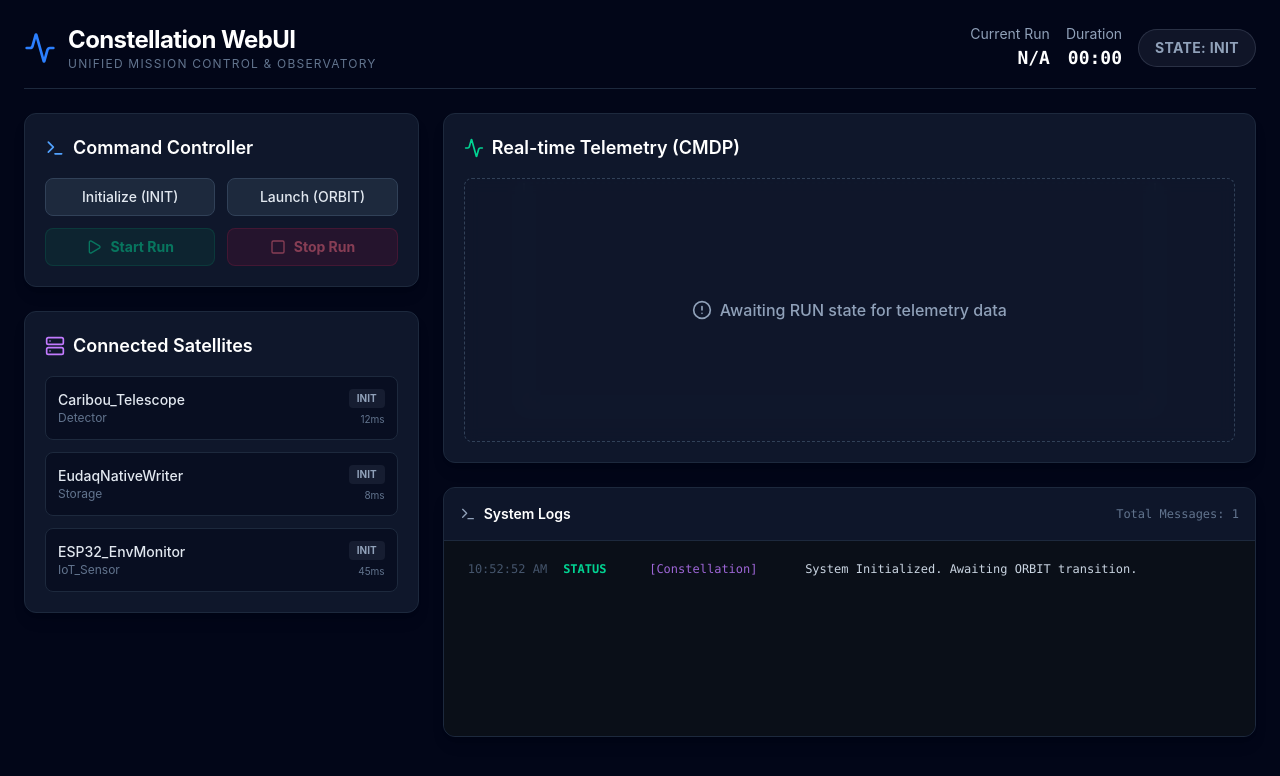
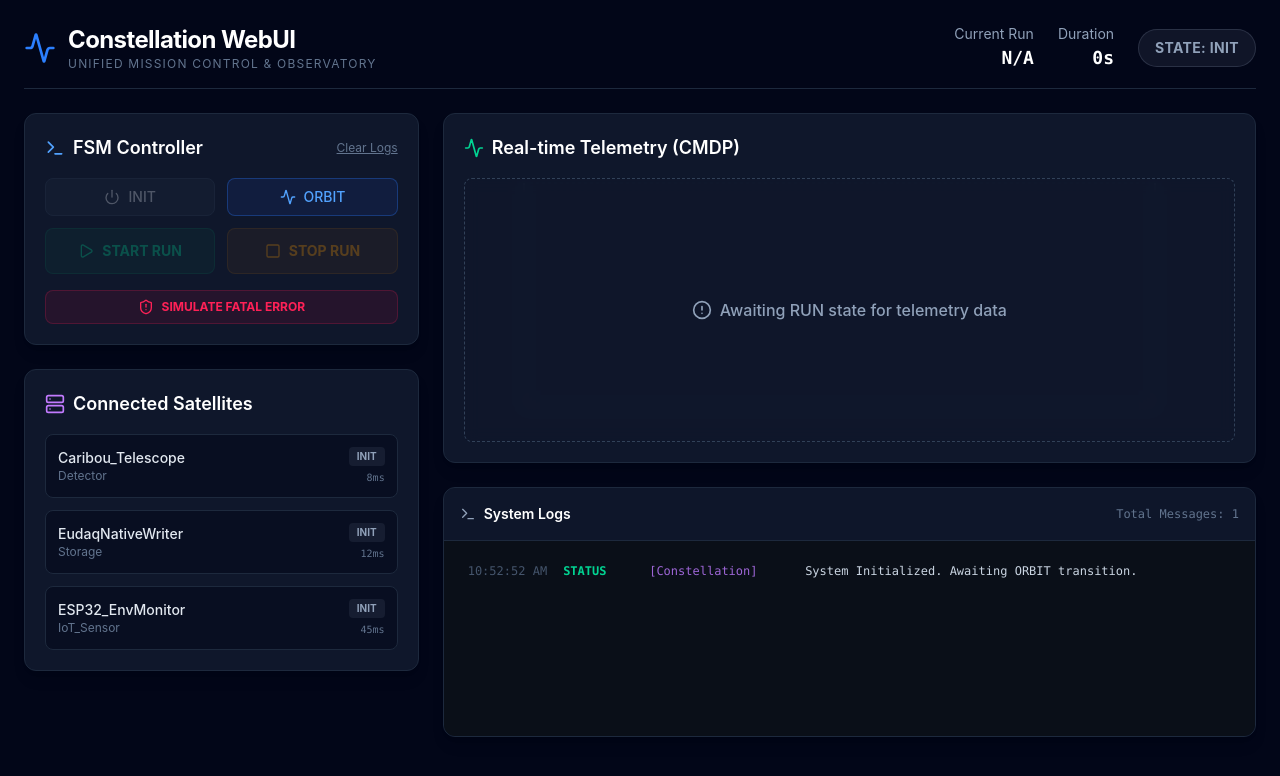
Before and after one commit to supreet-ns/Constellation-webui, a React (Vite) app: page / in a window 1280 px wide. Shown: the top 776 px of the page. Built offline with nearby package versions, Linux system fonts and the light colour scheme.

Commit message:
feat: implement FSM state transitions and wire up control panel logic

```diff
--- a/src/App.jsx
+++ b/src/App.jsx
@@ -1,18 +1,18 @@
 import React, { useState, useEffect } from 'react';
 import { LineChart, Line, XAxis, YAxis, CartesianGrid, Tooltip, ResponsiveContainer } from 'recharts';
-import { Terminal, Activity, Server, AlertCircle, Play, Square, ArrowUpCircle, ShieldAlert } from 'lucide-react';
+import { Terminal, Activity, Server, AlertCircle, Play, Square, ShieldAlert, Power } from 'lucide-react';
 
 export default function ConstellationCommandCenter() {
   // Constellation FSM Global State
   const [globalState, setGlobalState] = useState('INIT');
-  const [runId, setRunId] = useState('Run_0000');
+  const [runId, setRunId] = useState('N/A');
   const [runDuration, setRunDuration] = useState(0);
 
   // Simulated Constellation Satellites
   const [satellites, setSatellites] = useState([
-    { id: 'sat-1', name: 'Caribou_Telescope', type: 'Detector', state: 'INIT', ping: '12ms' },
-    { id: 'sat-2', name: 'EudaqNativeWriter', type: 'Storage', state: 'INIT', ping: '8ms' },
-    { id: 'sat-3', name: 'ESP32_EnvMonitor', type: 'IoT_Sensor', state: 'INIT', ping: '45ms' }
+    { id: 'sat-1', name: 'Caribou_Telescope', type: 'Detector', state: 'INIT', ping: 12 },
+    { id: 'sat-2', name: 'EudaqNativeWriter', type: 'Storage', state: 'INIT', ping: 8 },
+    { id: 'sat-3', name: 'ESP32_EnvMonitor', type: 'IoT_Sensor', state: 'INIT', ping: 45 }
   ]);
 
   // Telemetry & Logs
@@ -21,7 +21,18 @@ export default function ConstellationCommandCenter() {
     { time: new Date().toLocaleTimeString(), level: 'STATUS', sender: 'Constellation', msg: 'System Initialized. Awaiting ORBIT transition.' }
   ]);
 
-  // Simulation Engine: Runs when State is "RUN"
+  // Background UI "Heartbeat" (Updates pings dynamically)
+  useEffect(() => {
+    const heartbeat = setInterval(() => {
+      setSatellites(prev => prev.map(sat => ({
+        ...sat,
+        ping: globalState === 'ERROR' ? 0 : Math.max(2, sat.ping + (Math.random() > 0.5 ? 1 : -1) * Math.floor(Math.random() * 5))
+      })));
+    }, 2000);
+    return () => clearInterval(heartbeat);
+  }, [globalState]);
+
+  // Simulation Engine: Runs only when State is "RUN"
   useEffect(() => {
     let interval;
     if (globalState === 'RUN') {
@@ -39,7 +50,7 @@ export default function ConstellationCommandCenter() {
         });
 
         // Simulate live Observatory logs
-        if (Math.random() > 0.7) {
+        if (Math.random() > 0.6) {
           const levels = ['INFO', 'STATUS', 'WARNING'];
           const randomLevel = levels[Math.floor(Math.random() * levels.length)];
           const senders = ['Caribou_Telescope', 'ESP32_EnvMonitor'];
@@ -49,8 +60,8 @@ export default function ConstellationCommandCenter() {
             time: new Date().toLocaleTimeString(),
             level: randomLevel,
             sender: sender,
-            msg: randomLevel === 'WARNING' ? 'Latency spike detected in data transmission.' : 'Data chunk written successfully.'
-          }, ...prev].slice(0, 30));
+            msg: randomLevel === 'WARNING' ? 'Minor latency spike detected in data bus.' : 'Data chunk written successfully.'
+          }, ...prev].slice(0, 40));
         }
       }, 1000);
     }
@@ -66,13 +77,16 @@ export default function ConstellationCommandCenter() {
     if (newState === 'RUN') {
       setRunId(`Run_${Math.floor(1000 + Math.random() * 9000)}`);
       setRunDuration(0);
+      setTelemetry([]); // Clear graph on new run
+    } else if (newState === 'ERROR') {
+      setRunId('HALTED');
     }
 
     setLogs(prev => [{
       time: new Date().toLocaleTimeString(),
       level: newState === 'ERROR' ? 'CRITICAL' : 'STATUS',
       sender: 'MissionControl',
-      msg: `Constellation transitioned to ${newState} state.`
+      msg: `FSM Command Executed: Constellation transitioned to ${newState} state.`
     }, ...prev]);
   };
 
@@ -92,6 +106,7 @@ export default function ConstellationCommandCenter() {
       case 'CRITICAL': return 'text-rose-500';
       case 'WARNING': return 'text-amber-400';
       case 'STATUS': return 'text-emerald-400';
+      case 'INFO': return 'text-blue-400';
       default: return 'text-slate-300';
     }
   };
@@ -101,22 +116,22 @@ export default function ConstellationCommandCenter() {
       {/* Header */}
       <header className="flex justify-between items-center mb-6 pb-4 border-b border-slate-800">
         <div className="flex items-center gap-3">
-          <Activity className="text-blue-500 w-8 h-8" />
+          <Activity className={`w-8 h-8 ${globalState === 'ERROR' ? 'text-rose-500 animate-pulse' : 'text-blue-500'}`} />
           <div>
             <h1 className="text-2xl font-bold tracking-tight text-white">Constellation WebUI</h1>
             <p className="text-xs text-slate-500 uppercase tracking-widest">Unified Mission Control & Observatory</p>
           </div>
         </div>
-        <div className="flex gap-4 items-center">
-          <div className="text-right">
+        <div className="flex gap-6 items-center">
+          <div className="text-right hidden sm:block">
             <div className="text-sm text-slate-400">Current Run</div>
-            <div className="font-mono text-lg font-bold text-white">{globalState === 'RUN' ? runId : 'N/A'}</div>
+            <div className={`font-mono text-lg font-bold ${globalState === 'ERROR' ? 'text-rose-500' : 'text-white'}`}>{runId}</div>
           </div>
-          <div className="text-right">
+          <div className="text-right hidden sm:block">
             <div className="text-sm text-slate-400">Duration</div>
-            <div className="font-mono text-lg font-bold text-white">{globalState === 'RUN' ? `${runDuration}s` : '00:00'}</div>
+            <div className="font-mono text-lg font-bold text-white">{runDuration}s</div>
           </div>
-          <div className={`px-4 py-2 rounded-full border font-bold text-sm tracking-wide ${getStateColor(globalState)}`}>
+          <div className={`px-4 py-2 rounded-full border font-bold text-sm tracking-wide flex items-center gap-2 ${getStateColor(globalState)}`}>
             STATE: {globalState}
           </div>
         </div>
@@ -127,25 +142,52 @@ export default function ConstellationCommandCenter() {
 
         {/* Left Column: Controls & Satellites (MissionControl) */}
         <div className="col-span-12 lg:col-span-4 space-y-6">
+
           {/* FSM Controls */}
           <div className="bg-slate-900 border border-slate-800 rounded-xl p-5 shadow-lg">
-            <h2 className="text-lg font-semibold text-white mb-4 flex items-center gap-2">
-              <Terminal className="w-5 h-5 text-blue-400"/> Command Controller
+            <div className="flex justify-between items-center mb-4">
+               <h2 className="text-lg font-semibold text-white flex items-center gap-2">
+                 <Terminal className="w-5 h-5 text-blue-400"/> FSM Controller
                </h2>
-            <div className="grid grid-cols-2 gap-3">
-              <button onClick={() => handleTransition('INIT')} disabled={globalState === 'RUN'} className="px-4 py-2 bg-slate-800 hover:bg-slate-700 disabled:opacity-50 rounded-lg text-sm font-medium transition-colors border border-slate-700">
-                Initialize (INIT)
+               <button onClick={() => setLogs([])} className="text-xs text-slate-500 hover:text-slate-300 underline">Clear Logs</button>
+            </div>
+
+            <div className="grid grid-cols-2 gap-3 mb-3">
+              <button
+                onClick={() => handleTransition('INIT')}
+                disabled={globalState === 'INIT' || globalState === 'RUN'}
+                className="px-4 py-2 bg-slate-800 hover:bg-slate-700 disabled:opacity-30 disabled:cursor-not-allowed rounded-lg text-sm font-medium transition-colors border border-slate-700 flex justify-center items-center gap-2">
+                <Power className="w-4 h-4"/> INIT
               </button>
-              <button onClick={() => handleTransition('ORBIT')} disabled={globalState === 'RUN'} className="px-4 py-2 bg-slate-800 hover:bg-blue-900/30 disabled:opacity-50 rounded-lg text-sm font-medium transition-colors border border-slate-700 hover:border-blue-500/50">
-                Launch (ORBIT)
-              </button>
-              <button onClick={() => handleTransition('RUN')} disabled={globalState !== 'ORBIT'} className="px-4 py-2 bg-emerald-600/20 hover:bg-emerald-600/40 text-emerald-400 disabled:opacity-50 rounded-lg text-sm font-bold transition-colors border border-emerald-500/30 flex justify-center items-center gap-2">
-                <Play className="w-4 h-4"/> Start Run
-              </button>
-              <button onClick={() => handleTransition('ORBIT')} disabled={globalState !== 'RUN'} className="px-4 py-2 bg-rose-600/20 hover:bg-rose-600/40 text-rose-400 disabled:opacity-50 rounded-lg text-sm font-bold transition-colors border border-rose-500/30 flex justify-center items-center gap-2">
-                <Square className="w-4 h-4"/> Stop Run
+              <button
+                onClick={() => handleTransition('ORBIT')}
+                disabled={globalState === 'ORBIT' || globalState === 'RUN'}
+                className="px-4 py-2 bg-blue-900/20 hover:bg-blue-900/40 text-blue-400 disabled:opacity-30 disabled:cursor-not-allowed rounded-lg text-sm font-medium transition-colors border border-blue-500/30 flex justify-center items-center gap-2">
+                <Activity className="w-4 h-4"/> ORBIT
               </button>
             </div>
+
+            <div className="grid grid-cols-2 gap-3 mb-4">
+              <button
+                onClick={() => handleTransition('RUN')}
+                disabled={globalState !== 'ORBIT'}
+                className="px-4 py-3 bg-emerald-600/20 hover:bg-emerald-600/40 text-emerald-400 disabled:opacity-30 disabled:cursor-not-allowed rounded-lg text-sm font-bold transition-colors border border-emerald-500/30 flex justify-center items-center gap-2">
+                <Play className="w-4 h-4"/> START RUN
+              </button>
+              <button
+                onClick={() => handleTransition('ORBIT')}
+                disabled={globalState !== 'RUN'}
+                className="px-4 py-3 bg-amber-600/20 hover:bg-amber-600/40 text-amber-500 disabled:opacity-30 disabled:cursor-not-allowed rounded-lg text-sm font-bold transition-colors border border-amber-500/30 flex justify-center items-center gap-2">
+                <Square className="w-4 h-4"/> STOP RUN
+              </button>
+            </div>
+
+            <button
+                onClick={() => handleTransition('ERROR')}
+                disabled={globalState === 'ERROR'}
+                className="w-full px-4 py-2 bg-rose-600/10 hover:bg-rose-600/30 text-rose-500 disabled:opacity-30 disabled:cursor-not-allowed rounded-lg text-xs font-bold transition-colors border border-rose-500/20 flex justify-center items-center gap-2">
+                <ShieldAlert className="w-4 h-4"/> SIMULATE FATAL ERROR
+              </button>
           </div>
 
           {/* Satellite Roster */}
@@ -155,7 +197,7 @@ export default function ConstellationCommandCenter() {
             </h2>
             <div className="space-y-3">
               {satellites.map(sat => (
-                <div key={sat.id} className="p-3 bg-slate-950/50 rounded-lg border border-slate-800 flex justify-between items-center">
+                <div key={sat.id} className="p-3 bg-slate-950/50 rounded-lg border border-slate-800 flex justify-between items-center transition-all">
                   <div>
                     <div className="font-medium text-sm text-slate-200">{sat.name}</div>
                     <div className="text-xs text-slate-500">{sat.type}</div>
@@ -164,7 +206,9 @@ export default function ConstellationCommandCenter() {
                     <span className={`text-[10px] px-2 py-0.5 rounded-sm font-bold ${getStateColor(sat.state)}`}>
                       {sat.state}
                     </span>
-                    <span className="text-[10px] text-slate-500">{sat.ping}</span>
+                    <span className={`text-[10px] font-mono ${sat.ping === 0 ? 'text-rose-500' : 'text-slate-500'}`}>
+                      {sat.ping === 0 ? 'OFFLINE' : `${sat.ping}ms`}
+                    </span>
                   </div>
                 </div>
               ))}
@@ -183,8 +227,9 @@ export default function ConstellationCommandCenter() {
             <div className="flex-1 w-full relative">
               {globalState !== 'RUN' && (
                 <div className="absolute inset-0 z-10 flex items-center justify-center bg-slate-900/80 backdrop-blur-sm rounded-lg border border-dashed border-slate-700">
-                  <div className="text-slate-400 flex items-center gap-2 font-medium">
-                    <AlertCircle className="w-5 h-5"/> Awaiting RUN state for telemetry data
+                  <div className={`flex items-center gap-2 font-medium ${globalState === 'ERROR' ? 'text-rose-500' : 'text-slate-400'}`}>
+                    <AlertCircle className="w-5 h-5"/>
+                    {globalState === 'ERROR' ? 'SYSTEM HALTED: Telemetry Offline' : 'Awaiting RUN state for telemetry data'}
                   </div>
                 </div>
               )}
@@ -192,14 +237,14 @@ export default function ConstellationCommandCenter() {
                 <LineChart data={telemetry} margin={{ top: 5, right: 20, bottom: 5, left: 0 }}>
                   <CartesianGrid strokeDasharray="3 3" stroke="#1e293b" vertical={false} />
                   <XAxis dataKey="time" stroke="#64748b" fontSize={12} tickMargin={10} />
-                  <YAxis yAxisId="left" stroke="#64748b" fontSize={12} domain={['auto', 'auto']} />
+                  <YAxis yAxisId="left" stroke="#64748b" fontSize={12} domain={[800, 1400]} />
                   <YAxis yAxisId="right" orientation="right" stroke="#64748b" fontSize={12} domain={[20, 30]} />
                   <Tooltip
                     contentStyle={{ backgroundColor: '#0f172a', borderColor: '#334155', color: '#f8fafc' }}
                     itemStyle={{ color: '#e2e8f0' }}
                   />
                   <Line yAxisId="left" type="monotone" dataKey="eventRate" stroke="#3b82f6" strokeWidth={2} dot={false} isAnimationActive={false} name="Event Rate (Hz)" />
-                  <Line yAxisId="right" type="monotone" dataKey="temp" stroke="#f59e0b" strokeWidth={2} dot={false} isAnimationActive={false} name="Temperature (°C)" />
+                  <Line yAxisId="right" type="monotone" dataKey="temp" stroke="#f59e0b" strokeWidth={2} dot={false} isAnimationActive={false} name="Temp (°C)" />
                 </LineChart>
               </ResponsiveContainer>
             </div>
@@ -214,14 +259,18 @@ export default function ConstellationCommandCenter() {
               <span className="text-xs text-slate-500 font-mono">Total Messages: {logs.length}</span>
             </div>
             <div className="flex-1 overflow-y-auto p-4 font-mono text-xs space-y-1 bg-[#0a0f18]">
-              {logs.map((log, i) => (
-                <div key={i} className="flex gap-4 hover:bg-slate-800/30 py-1 px-2 rounded group">
+              {logs.length === 0 ? (
+                <div className="text-slate-600 italic">Logs cleared. Awaiting system events...</div>
+              ) : (
+                logs.map((log, i) => (
+                  <div key={i} className="flex gap-4 hover:bg-slate-800/50 py-1.5 px-2 rounded group transition-colors">
                     <span className="text-slate-600 min-w-[70px]">{log.time}</span>
                     <span className={`font-bold min-w-[70px] ${getLogColor(log.level)}`}>{log.level}</span>
                     <span className="text-purple-400/80 min-w-[140px] truncate">[{log.sender}]</span>
                     <span className="text-slate-300 group-hover:text-white transition-colors">{log.msg}</span>
                   </div>
-              ))}
+                ))
+              )}
             </div>
           </div>
 
```
Lines whose indentation alone changed are shown as unchanged.
